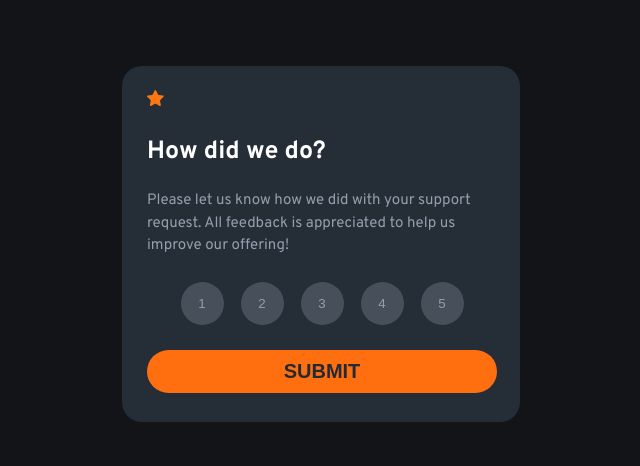
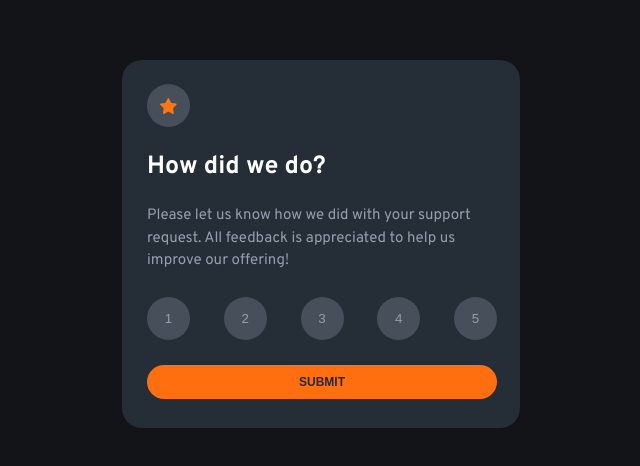
Before and after one commit to Adewoleadegoke/interactive-rating-comp, a plain HTML site: page index.html in a window 1280 px wide. Shown: the part 164-630 px from the top of the page, without its empty margins (319-959 px from the left). Drawn offline with Linux system fonts and the light colour scheme.

Commit message:
Add files via upload

```diff
--- a/index.html
+++ b/index.html
@@ -18,7 +18,7 @@
 <body>
   <!-- Rating state start -->
  <section class="rating-card" id="first-display">
-   <img src="/images/icon-star.svg" alt="" width="17" height="16">
+   <div class="circled-star"><img src="/images/icon-star.svg" alt="" width="17" height="16"></div>
    <h1>How did we do?</h1>
 
     <p>Please let us know how we did with your support request. All feedback is appreciated
--- a/int-rating.css
+++ b/int-rating.css
@@ -52,7 +52,7 @@ p {
     flex-direction: row;
     column-gap: 17px;
     margin-bottom: 25px;
-    justify-content: center;
+    justify-content: space-between;
 }
 
 .button-row button {
@@ -69,13 +69,14 @@ p {
     background-color: hsl(25, 97%, 53%);
     color: hsl(213, 19%, 18%);
 }
-.button-row button:active {
+/*.button-row button:active {
     background-color: white;
     color: hsl(213, 19%, 18%);
 }
-
+*/
 .button-row button.clicked {
     background: white;
+    color: hsl(213, 19%, 18%);
 }
 
 .submit-btn {
@@ -83,7 +84,7 @@ p {
     -moz-border-radius: 28;
     border-radius: 28px;
     color: #232A34;
-    font-size: 20px;
+    font-size: 12px;
     background: #ff6f0f;
     padding: 10px 20px 10px 20px;
     text-decoration-style: ;
@@ -140,6 +141,16 @@ p {
     justify-content: center;
 }
 
+.circled-star {
+    background: hsla(217, 12%, 63%, 0.3);
+    width: 43px;
+    height: 43px;
+    border-radius: 300px;
+    display: flex;
+    justify-content: center;
+    align-items: center;
+}
+
 @media only screen and (min-width: 1000px) {
     .button-row button, submit-btn {
         cursor: pointer;
--- a/int-rating.js
+++ b/int-rating.js
@@ -7,8 +7,12 @@ var ratingPicked = null;
 
 for (var i=0; i < ratingChosen.length; i++) {
 ratingChosen[i].addEventListener('click', function() {
+   for (var j = 0; j < ratingChosen.length; j++) {
+     ratingChosen[j].classList.remove('clicked');
+     };
     ratingPicked = this.textContent;
-    this.classList.add('clicked')
+    this.classList.add('clicked');
+
 })
 }
 
```
